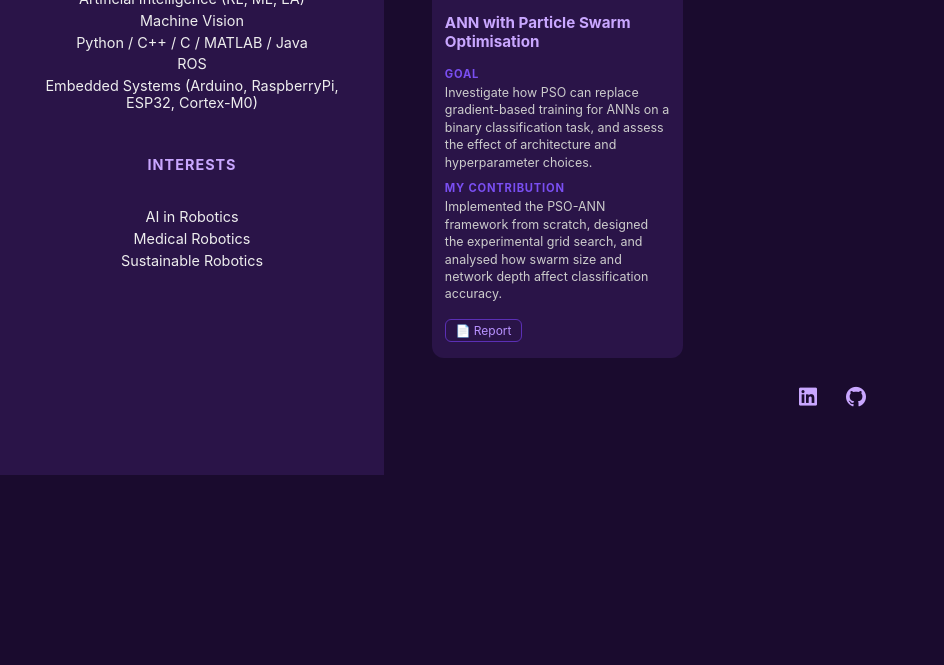
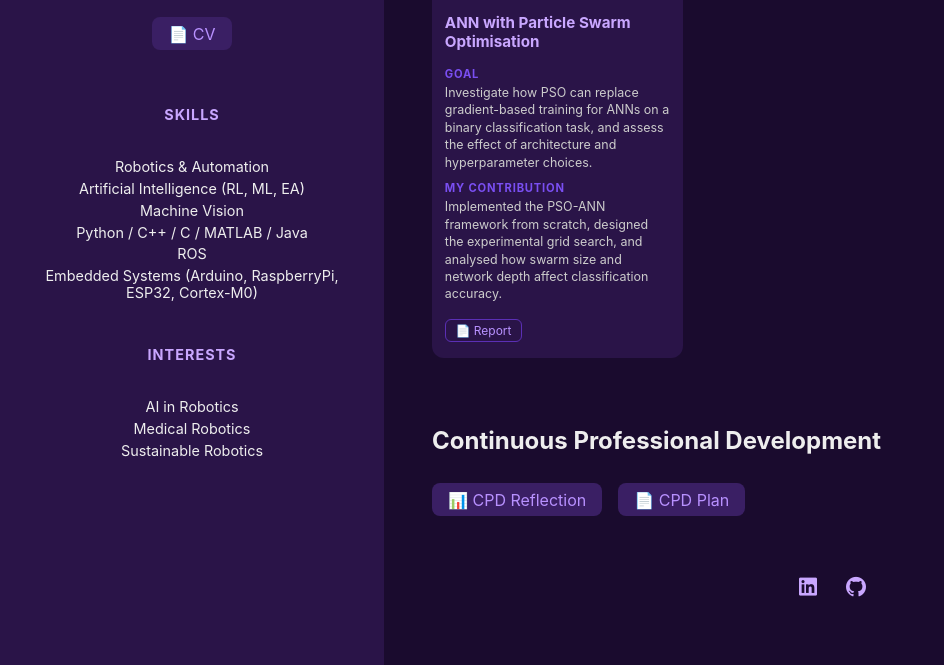
Before and after one commit to joao1324/joao1324.github.io, a Jekyll site: the page built from index.markdown, in a window 1280 px wide and 900 px high, scrolled down 1509 px, cut to the strip 235-900 px from the top of the window. Shown: the whole strip, without its empty margins (0-944 px from the left). Built offline with Jekyll 4.4.1, drawn with Linux system fonts in a browser that asks for light colours; nearby versions of some CDN libraries; before the commit the page ends 2219 px from its top, so only the background shows below that.

Commit message:
Update portfolio content

```diff
--- a/_layouts/portfolio.html
+++ b/_layouts/portfolio.html
@@ -377,6 +377,14 @@
       </div>
     </div>
 
+    <div class="documents" style="margin-top: 3rem;">
+      <h2>Continuous Professional Development </h2>
+      <div style="display: flex; gap: 1rem;">
+        <a href="assets/CPD_Reflection.xlsx" class="cv-icon" target="_blank">📊 CPD Reflection</a>
+        <a href="assets/CPD_Plan.docx" class="cv-icon" target="_blank">📄 CPD Plan</a>
+      </div>
+    </div>
+
     <footer>
       <a href="https://www.linkedin.com/in/jo%C3%A3o-augusto-lopes-70a32413a/" target="_blank"><i class="ri-linkedin-box-fill"></i></a>
       <a href="https://github.com/joao1324" target="_blank"><i class="ri-github-fill"></i></a>
```
Also changed, not shown: 2 other files.
